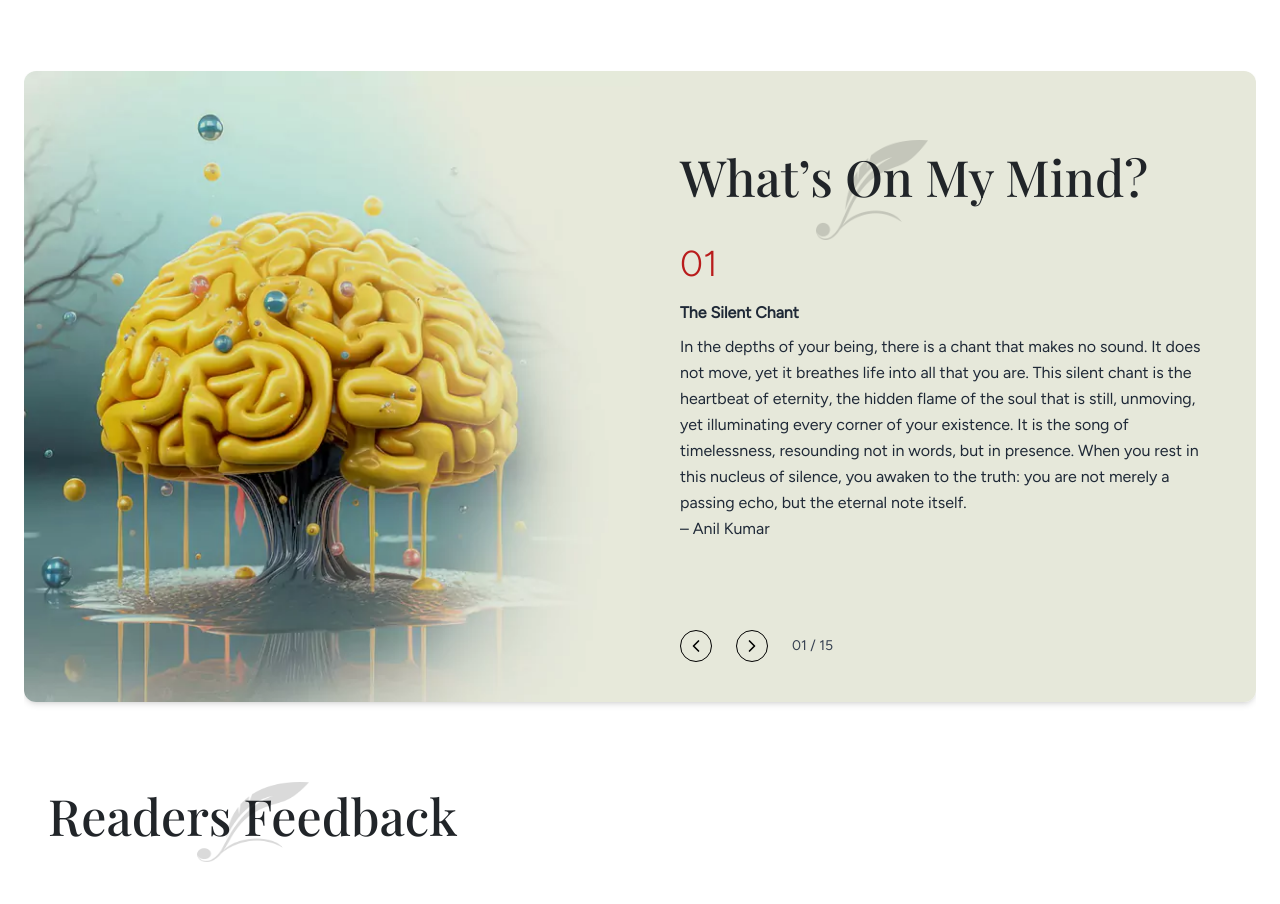
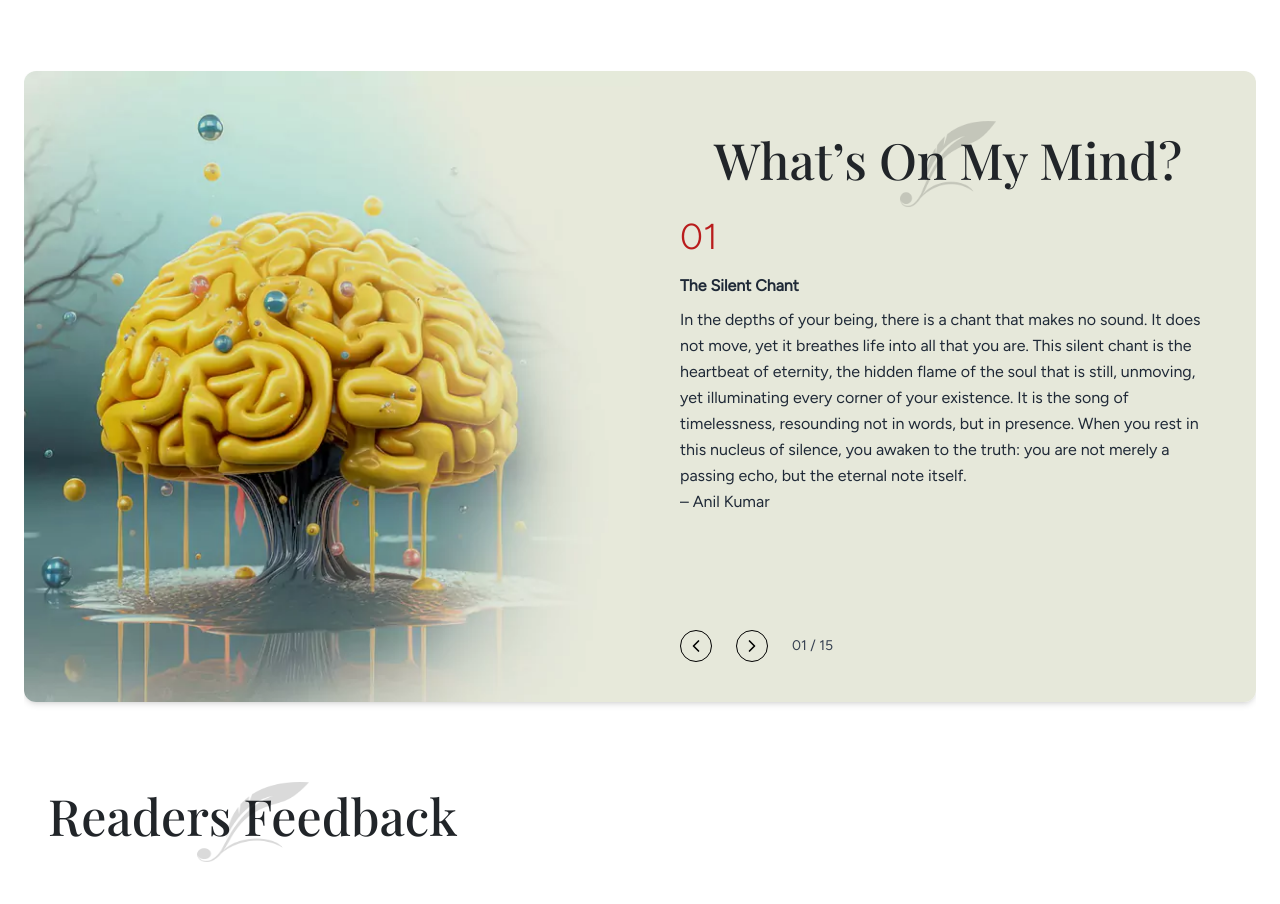
Before and after one commit to vidyatestumesh-sudo/Book_store, a React (Vite) app in the folder frontend/: page / in a window 1280 px wide. Shown: the part 1040-1944 px from the top of the page. Built offline with nearby package versions, Linux system fonts and the light colour scheme; no server answers.

Commit message:
img change

```diff
--- a/frontend/src/pages/home/ReaderThoughts.jsx
+++ b/frontend/src/pages/home/ReaderThoughts.jsx
@@ -134,23 +134,22 @@ const ReaderThoughts = () => {
           {/* Gradient overlay */}
           <div className="absolute top-0 left-0 w-1/2 h-full bg-gradient-to-l from-[#e6e8da] to-transparent pointer-events-none z-0" />
 
-          {/* Title */}
           <div className="relative inline-block">
-            <h1 className="text-[50px] font-playfair font-display leading-snug mb-8 mt-8 ">
+            <h1
+              className="text-3xl sm:text-4xl md:text-5xl lg:text-[50px] font-playfair font-display leading-snug mb-6 sm:mb-8 mt-4 sm:mt-8 text-center">
               What’s On My Mind?
             </h1>
             <img
               src="/motif.webp"
               alt="feather"
-              className="absolute ml-48 -bottom-1 transform -translate-x-1/2 w-24 md:w-28 md:h-22 [opacity:0.15] mb-2"
-            />
+              className="absolute top-1/2 left-1/2 -translate-x-1/2 -translate-y-1/2 w-12 sm:w-16 md:w-20 lg:w-24 h-auto opacity-15 pointer-events-none" />
           </div>
+
 
           {/* Thoughts Grid */}
           <div
-            className={`grid ${
-              itemsPerPage === 2 ? "grid-cols-2" : "grid-cols-1"
-            } gap-8 z-10 flex-grow overflow-y-auto`}
+            className={`grid ${itemsPerPage === 2 ? "grid-cols-2" : "grid-cols-1"
+              } gap-8 z-10 flex-grow overflow-y-auto`}
           >
             {visibleThoughts.map((thought) => (
               <div key={thought.id} className="space-y-4">
```
Also changed, not shown: frontend/src/assets/books/goodbye-mr-patel-1.webp.
